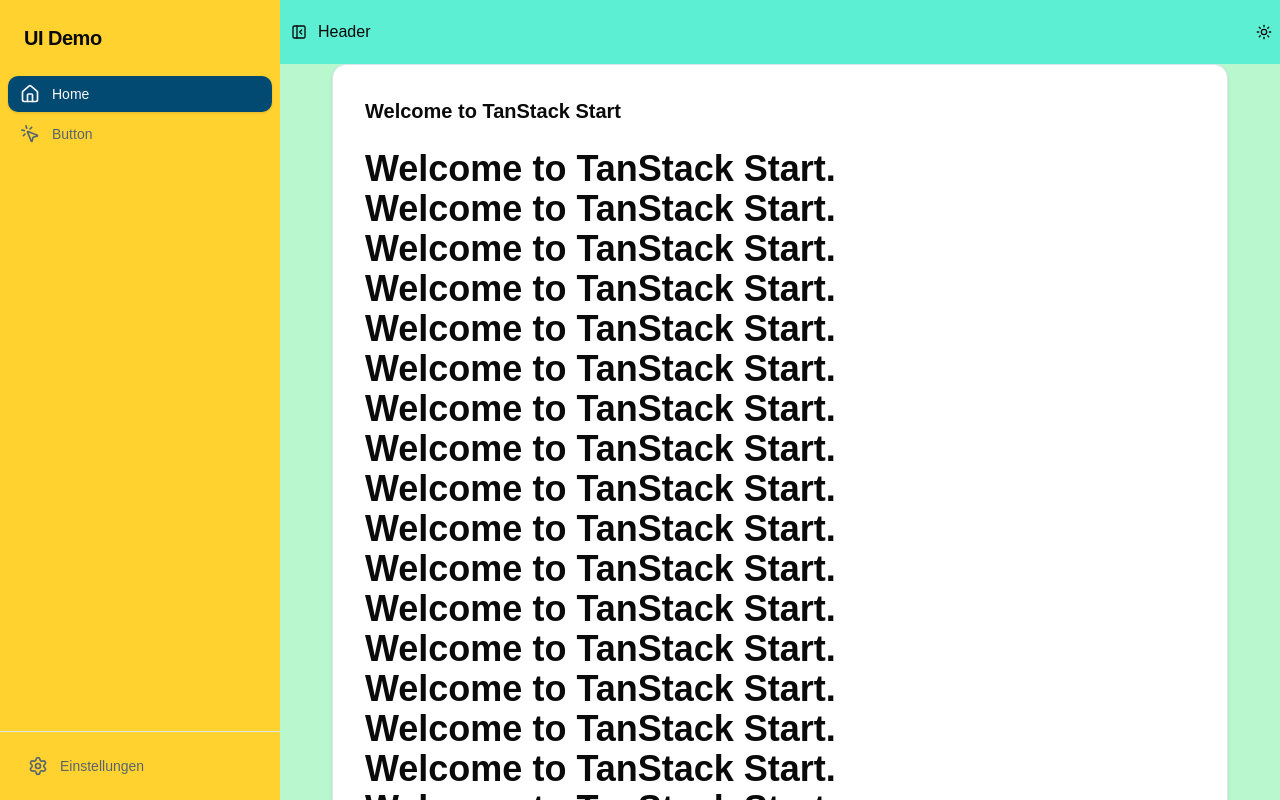
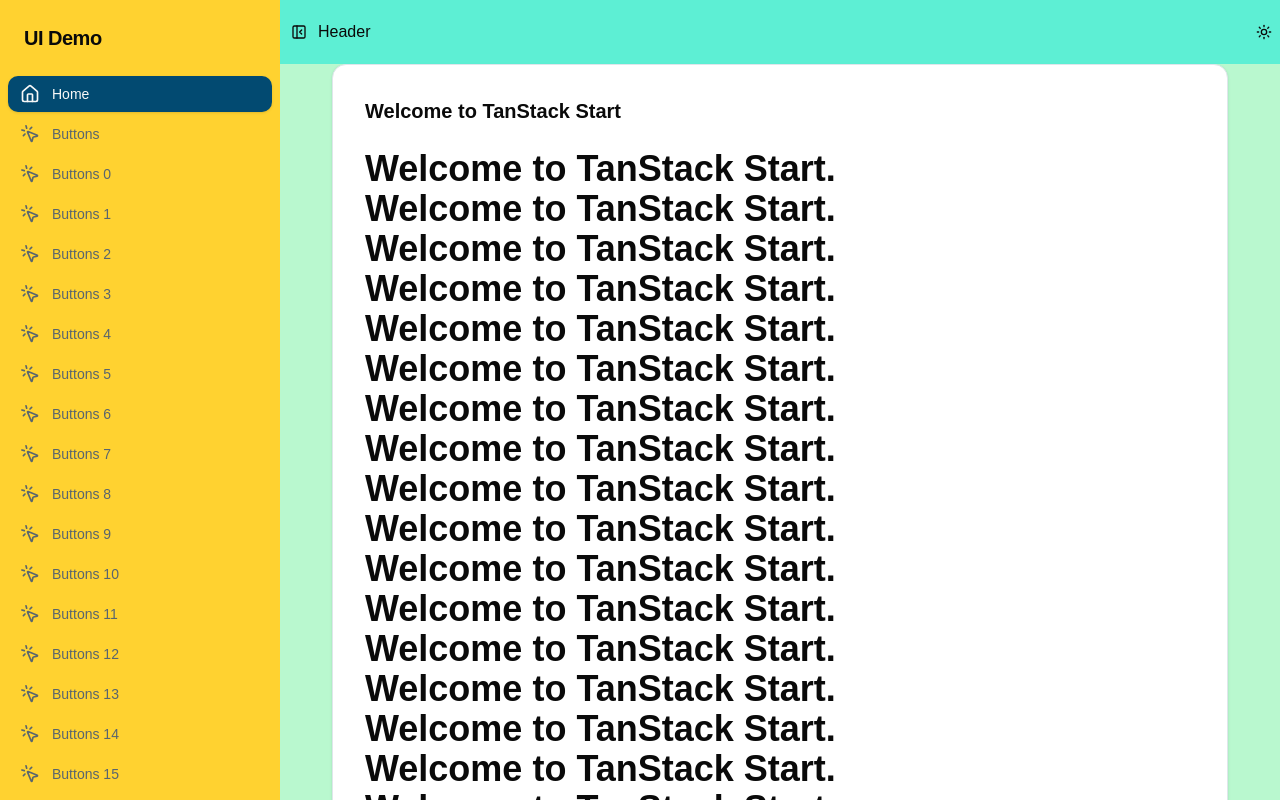
Before and after one commit to stefan8893/ui-demo, a React (Vite) app: page / in a window 1280 px wide. Built offline with nearby package versions, Linux system fonts and the light colour scheme.

Commit message:
layout improved

```diff
--- a/src/components/ui/nav-item.tsx
+++ b/src/components/ui/nav-item.tsx
@@ -1,4 +1,3 @@
-// components/ui/nav-item.tsx
 import { Link } from '@tanstack/react-router'
 import { cn } from '@/lib/utils'
 import { SheetClose } from './sheet'
--- /dev/null
+++ b/src/layout/header.tsx
@@ -0,0 +1,41 @@
+import { ThemeToggle } from '@/components/theme-toggle'
+import { Button } from '@/components/ui/button'
+import { Menu, PanelLeftClose, PanelLeftOpen } from 'lucide-react'
+
+type HeaderProps = {
+  showSidebar: boolean
+  toggleSidebar: () => void
+  openMobileSidebar: () => void
+}
+
+export function Header({
+  showSidebar,
+  toggleSidebar,
+  openMobileSidebar,
+}: HeaderProps) {
+  const sidebarIcon = showSidebar ? (
+    <PanelLeftClose size={20} />
+  ) : (
+    <PanelLeftOpen size={20} />
+  )
+
+  return (
+    <>
+      <Button
+        variant="ghost"
+        className="hidden lg:block"
+        onClick={toggleSidebar}
+      >
+        {sidebarIcon}
+      </Button>
+
+      <Button className="p-2 lg:hidden" onClick={openMobileSidebar}>
+        <Menu size={24} />
+      </Button>
+
+      <h1>Header</h1>
+
+      <ThemeToggle className="ml-auto" />
+    </>
+  )
+}
--- a/src/layout/layout.tsx
+++ b/src/layout/layout.tsx
@@ -1,13 +1,11 @@
-import { ThemeToggle } from '@/components/theme-toggle'
-import { Button } from '@/components/ui/button'
 import { useSmartHeaderPosition } from '@/hooks/useSmartHeaderPosition'
 import type { SmartHeaderPosition } from '@/hooks/useSmartHeaderPosition'
 import { cn } from '@/lib/utils'
-import { PanelLeftClose, PanelLeftOpen } from 'lucide-react'
 import { useRef, useState } from 'react'
 import { SidebarContent } from './sidebar-content'
 import { MobileSidebar } from './mobile-sidebar'
 import { Outlet } from '@tanstack/react-router'
+import { Header } from './header'
 
 export function Layout() {
   const HEADER_HEIGHT = 64
@@ -18,29 +16,29 @@ export function Layout() {
     HEADER_HEIGHT,
   )
 
-  const [isSidebarOpen, setIsSidebarOpen] = useState(true)
-  const sidebarIcon = isSidebarOpen ? (
-    <PanelLeftClose size={20} />
-  ) : (
-    <PanelLeftOpen size={20} />
-  )
+  const [showSidebar, setShowSidebar] = useState(true)
+  const [showMobileSidebar, setShowMobileSidebar] = useState(false)
 
   return (
     <div
       className={cn(
         'h-screen flex flex-col lg:grid overflow-hidden',
         'transition-all duration-300 ease-in-out',
-        isSidebarOpen ? 'grid-cols-[280px_1fr] ' : 'grid-cols-[0px_1fr]',
+        showSidebar ? 'grid-cols-[280px_1fr] ' : 'grid-cols-[0px_1fr]',
       )}
     >
       <aside
         className={cn(
           'bg-amber-300 hidden lg:block overflow-y-auto',
           'transition-all duration-300 ease-in-out',
-          isSidebarOpen ? 'w-70' : 'w-0 opacity-0',
+          showSidebar ? 'w-70' : 'w-0 opacity-0',
         )}
       >
-        <SidebarContent isMobile={false} />
+        {/* Wrap the sidebar in a container with a fix width
+        in order to prevent squeezing the content when the sidebar is transitioning */}
+        <div className="sticky top-0 h-screen w-70 overflow-y-auto">
+          <SidebarContent />
+        </div>
       </aside>
 
       <div
@@ -54,18 +52,11 @@ export function Layout() {
             !isAtTop && 'transition-transform duration-300 ease-in-out',
           )}
         >
-          <Button
-            variant="ghost"
-            className="hidden lg:block"
-            onClick={() => setIsSidebarOpen(!isSidebarOpen)}
-          >
-            {sidebarIcon}
-          </Button>
-
-          <MobileSidebar></MobileSidebar>
-
-          <span>Header</span>
-          <ThemeToggle className="ml-auto" />
+          <Header
+            showSidebar={showSidebar}
+            toggleSidebar={() => setShowSidebar(!showSidebar)}
+            openMobileSidebar={() => setShowMobileSidebar(true)}
+          />
         </header>
 
         <main className="flex-1">
@@ -76,6 +67,11 @@ export function Layout() {
 
         <footer className="bg-cyan-500 shrink-0">some footer</footer>
       </div>
+
+      <MobileSidebar
+        isOpen={showMobileSidebar}
+        onOpenChange={setShowMobileSidebar}
+      ></MobileSidebar>
     </div>
   )
 }
--- a/src/layout/mobile-sidebar.tsx
+++ b/src/layout/mobile-sidebar.tsx
@@ -1,22 +1,19 @@
-import { Button } from '@/components/ui/button'
 import {
   Sheet,
   SheetContent,
   SheetDescription,
   SheetTitle,
-  SheetTrigger,
 } from '@/components/ui/sheet'
-import { Menu } from 'lucide-react'
 import { SidebarContent } from './sidebar-content'
 
-export function MobileSidebar() {
+type MobileSidebarProps = {
+  isOpen: boolean
+  onOpenChange: (open: boolean) => void
+}
+
+export function MobileSidebar({ isOpen, onOpenChange }: MobileSidebarProps) {
   return (
-    <Sheet>
-      <SheetTrigger asChild>
-        <Button className="p-2 lg:hidden">
-          <Menu size={24} />
-        </Button>
-      </SheetTrigger>
+    <Sheet open={isOpen} onOpenChange={onOpenChange}>
       <SheetContent side="left" className="p-0 w-70 flex flex-col h-full">
         <div className="sr-only">
           <SheetTitle>Sidebar Navigation</SheetTitle>
--- a/src/layout/sidebar-content.tsx
+++ b/src/layout/sidebar-content.tsx
@@ -1,4 +1,3 @@
-// components/SidebarContent.tsx
 import { NavItem } from '@/components/ui/nav-item'
 import { Settings, MousePointerClick, Home } from 'lucide-react'
 
@@ -19,11 +18,20 @@ export function SidebarContent({ isMobile }: { isMobile?: boolean }) {
           isMobile={isMobile}
         />
         <NavItem
-          to="/simple-button"
-          label="Button"
+          to="/buttons"
+          label="Buttons"
           icon={<MousePointerClick size={20} />}
           isMobile={isMobile}
         />
+        {Array.from({ length: 30 }).map((_, i) => (
+          <NavItem
+            key={i}
+            to="/buttons"
+            label={`Buttons ${i}`}
+            icon={<MousePointerClick size={20} />}
+            isMobile={isMobile}
+          />
+        ))}
       </nav>
 
       <div className="p-4 border-t border-border mt-auto">
```
